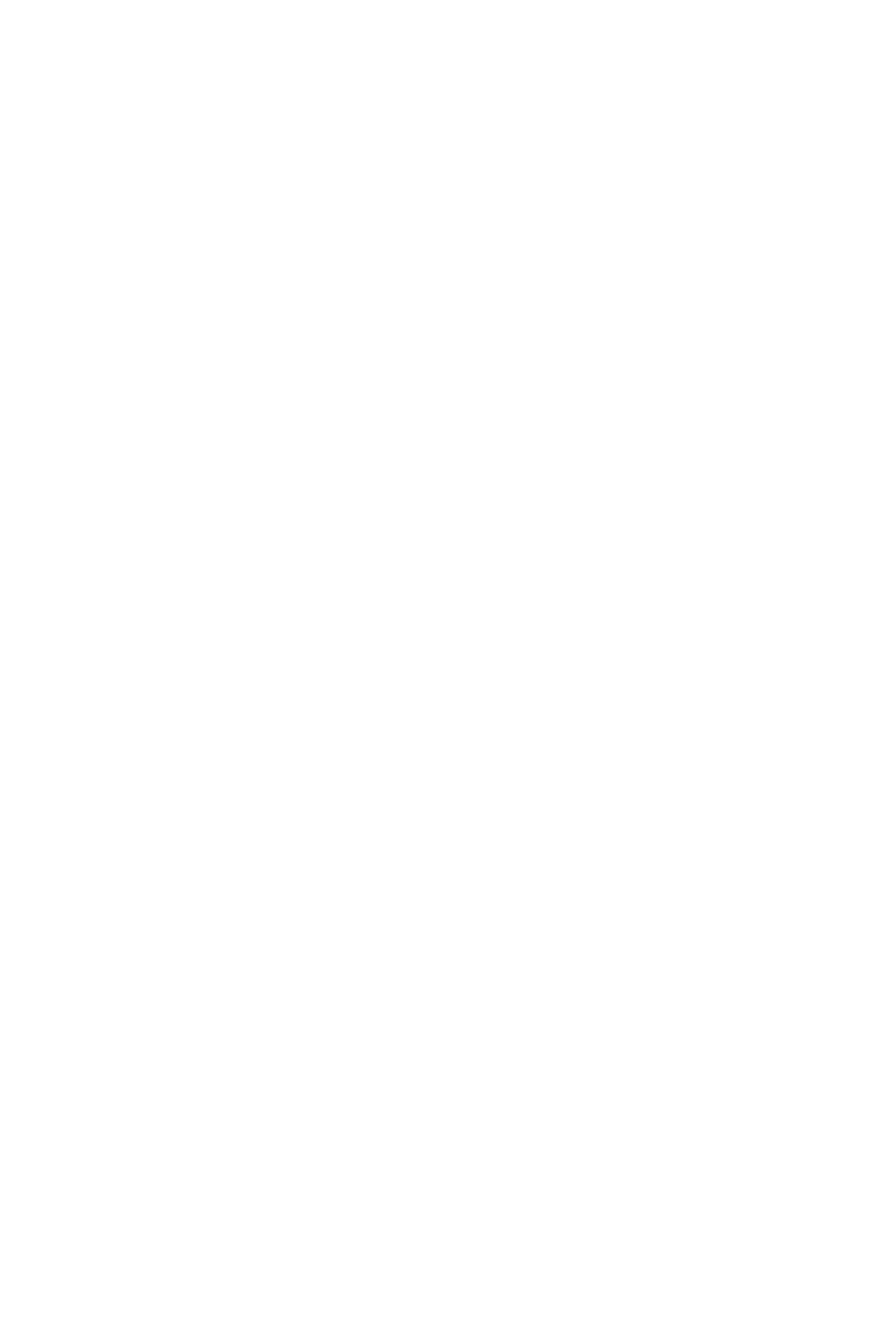
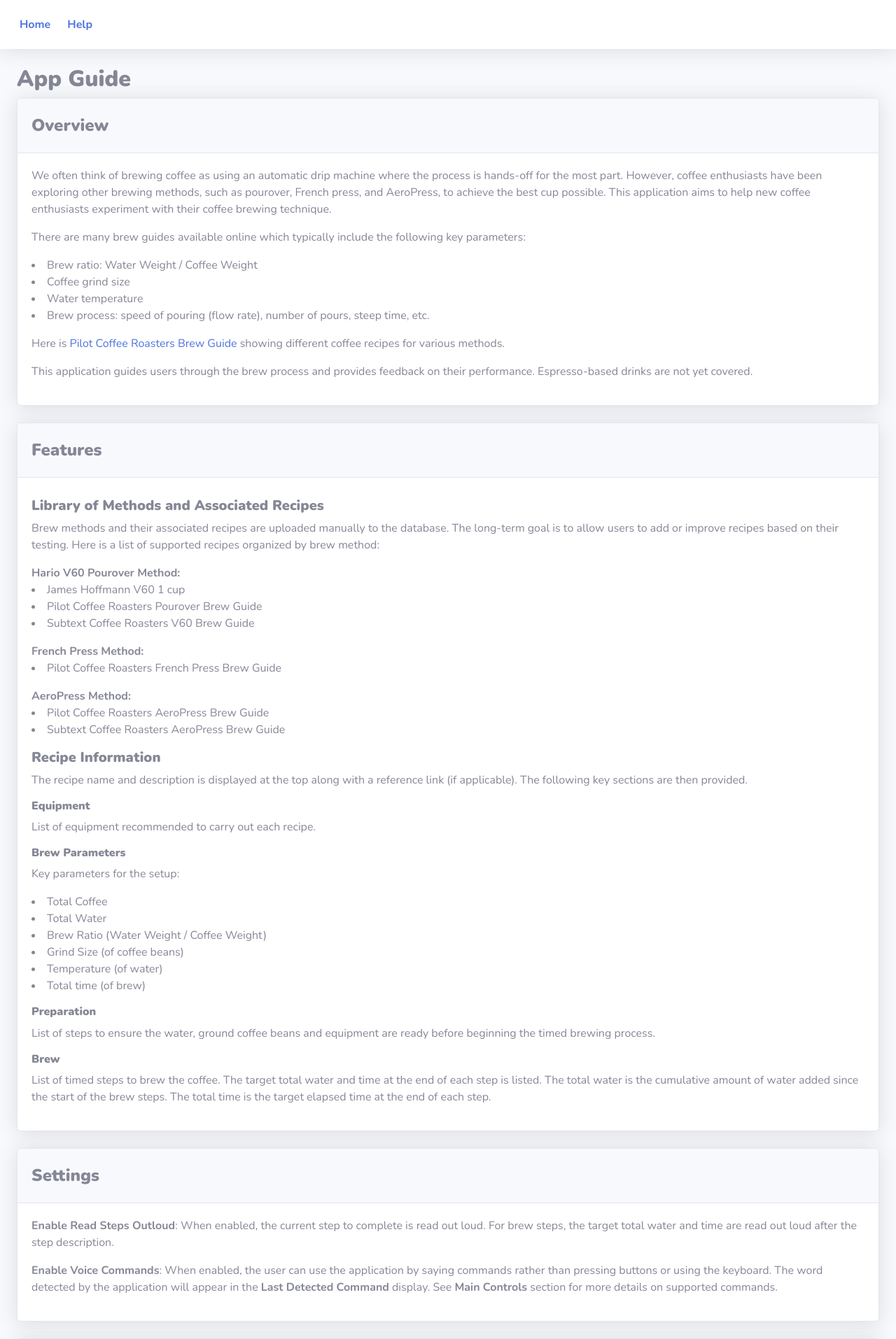
Before and after one commit to daniel-wai/CoffeeBrewHelperWeb, a Django app: page /help/ in a window 1280 px wide. Before the commit the part shown is empty. Shown: the top 1914 px of the page at 70% size. Before the commit the page ends 800 px from the top, so only its background shows below. Run offline with Django 5.2, Linux system fonts and the light colour scheme; some libraries are stand-ins or nearby versions.

Commit message:
Fill help page with ReadMe content about app.

```diff
--- a/coffee/brewhelper/templates/base.html
+++ b/coffee/brewhelper/templates/base.html
@@ -36,21 +36,54 @@
             list-style-position: inside;
         }
 
+        /* Bottom-right fixed element styling */
         .fixed-bottom-right {
             position: fixed;
             right: 0;
             bottom: 0;
             z-index: 1030;
         }
+
+        /* Override sidebar styling to hide unless mobile devices are used*/
+        @media (min-width: 768px) {
+            .sidebar {
+                width: 0 !important;
+            }
+            .sidebar.toggled {
+                overflow: visible;
+                width: 0 !important;
+            }
+        }
+        @media (max-width: 767.98px) {
+            .d-md-max-none {
+                display: none !important;
+            }
+        }
     </style>
 
     {% block page_styles %}{% endblock %}
 </head>
-<body>
+<body class="sidebar-toggled">
+    <!-- Topbar -->
+    <nav class="navbar navbar-expand navbar-light bg-white topbar  shadow">
+        <!-- Sidebar Toggle (Topbar) -->
+        <button id="sidebarToggleTop" class="btn btn-link d-md-none rounded-circle mr-3">
+            <i class="fa fa-bars"></i>
+        </button>
+        <span class="nav-item active d-md-max-none">
+            <a class="nav-link title-text" href="{% url 'home' %}">Home</a>
+        </span>
+        <span class="nav-item active d-md-max-none">
+            <a class="nav-link title-text" href="{% url 'help' %}">Help</a>
+        </span>
+    </nav>
+    <!-- End of Topbar -->
+
     <!-- Page Wrapper -->
     <div id="wrapper">
         <!-- Sidebar -->
-        <ul class="navbar-nav bg-gradient-primary sidebar sidebar-dark accordion" id="accordionSidebar">
+        <ul class="navbar-nav bg-gradient-primary sidebar sidebar-dark accordion toggled" id="accordionSidebar">
+            <a class="bg-dark" href="{% url 'home' %}">Home</a>
             <a class="bg-dark" href="{% url 'help' %}">Help</a>
         </ul>
         <!-- End of Sidebar -->
@@ -59,15 +92,6 @@
         <div id="content-wrapper" class="d-flex flex-column">
             <!-- Main Content -->
             <div id="content">
-                <!-- Topbar -->
-                <nav class="navbar navbar-expand navbar-light bg-white topbar mb-4 shadow">
-                    <!-- Sidebar Toggle (Topbar) -->
-                    <button id="sidebarToggleTop" class="btn btn-link d-md-none rounded-circle mr-3">
-                        <i class="fa fa-bars"></i>
-                    </button>
-                </nav>
-                <!-- End of Topbar -->
-
                 <!-- Begin Page Content -->
                 <div class="container-fluid">
                     <!-- Page-specific content will be inserted here -->
@@ -94,7 +118,8 @@
                 const sidebarWidth = sidebar.offsetWidth;
                 fixedBottomRight.style.width = `calc(100vw - ${sidebarWidth + scrollbarWidth}px)`;
             }
-
+            // Initial update if fixedBottomRight exists
+            if (fixedBottomRight) {
                     // Initial update
                     updateFixedBottomRightWidth();
 
@@ -103,9 +128,21 @@
 
                     // Update width when sidebar toggle button is clicked
                     document.getElementById('sidebarToggleTop').addEventListener('click', updateFixedBottomRightWidth);
+            }
         });
     </script>
+
+    <!-- Bootstrap core JavaScript-->
+    <script src="{% static 'vendor/jquery/jquery.min.js' %}"></script>
+    <script src="{% static 'vendor/bootstrap/js/bootstrap.bundle.min.js' %}"></script>
+
+    <!-- Core plugin JavaScript-->
+    <script src="{% static 'vendor/jquery-easing/jquery.easing.min.js' %}"></script>
+
+    <!-- Custom scripts for all pages-->
+    <script src="{% static 'js/sb-admin-2.min.js' %}"></script>
+
+    {% block page_scripts %}{% endblock %}
       <!-- End of Scripts-->
-    {% block page_scripts %}{% endblock %}
 </body>
 </html>
--- a/coffee/brewhelper/templates/help.html
+++ b/coffee/brewhelper/templates/help.html
@@ -0,0 +1,287 @@
+<!-- help.html -->
+{% extends 'base.html' %}
+
+{% block title %}App Guide{% endblock %}
+
+{% block page_content %}
+    <h1 class="h2 pt-3">App Guide</h1>
+
+    <div class="card shadow mb-4">
+        <div class="card-header py-3">
+            <h2 class="h4">Overview</h2>
+        </div>
+        <div class="card-body">
+            <p>We often think of brewing coffee as using an automatic drip machine where the process is
+                hands-off for the most part. However, coffee enthusiasts have been exploring other brewing methods,
+                such as pourover, French press, and AeroPress, to achieve the best cup possible.
+                This application aims to help new coffee enthusiasts experiment with their coffee brewing technique.
+            </p>
+
+            <p>There are many brew guides available online which typically include the following key parameters:</p>
+                    <ul class="list-inline-bullet">
+                        <li>Brew ratio: Water Weight / Coffee Weight</li>
+                        <li>Coffee grind size</li>
+                        <li>Water temperature</li>
+                        <li>Brew process: speed of pouring (flow rate), number of pours, steep time, etc.</li>
+                    </ul>
+                Here is
+                <a href="https://www.pilotcoffeeroasters.com/learn/brew-guides/">
+                    Pilot Coffee Roasters Brew Guide
+                </a>
+                showing different coffee recipes for various methods.
+            </p>
+
+            <p>This application guides users through the brew process and provides feedback on
+                their performance. Espresso-based drinks are not yet covered.
+            </p>
+        </div>
+    </div>
+    <div class="card shadow mb-4">
+        <div class="card-header py-3">
+            <h2 class="h4">Features</h2>
+        </div>
+        <div class="card-body">
+
+            <h3 class="h5">Library of Methods and Associated Recipes</h3>
+
+            <p>Brew methods and their associated recipes are uploaded manually to the database.
+                The long-term goal is to allow users to add or improve recipes based on their testing.
+                Here is a list of supported recipes organized by brew method:
+            </p>
+
+            <div>
+                <span class="title-text">Hario V60 Pourover Method:</span>
+                <ul class="list-inline-bullet">
+                    <li>James Hoffmann V60 1 cup</li>
+                    <li>Pilot Coffee Roasters Pourover Brew Guide</li>
+                    <li>Subtext Coffee Roasters V60 Brew Guide</li>
+                </ul>
+            </div>
+            <div>
+                <span class="title-text">French Press Method:</span>
+                <ul class="list-inline-bullet">
+                    <li>Pilot Coffee Roasters French Press Brew Guide</li>
+                </ul>
+            </div>
+            <div>
+                <span class="title-text">AeroPress Method:</span>
+                <ul class="list-inline-bullet">
+                    <li>Pilot Coffee Roasters AeroPress Brew Guide</li>
+                    <li>Subtext Coffee Roasters AeroPress Brew Guide</li>
+                </ul>
+            </div>
+
+            <h3 class="h5">Recipe Information</h3>
+            <p>The recipe name and description is displayed at the top along with a reference link (if applicable).
+                The following key sections are then provided.</p>
+
+            <h4 class="h6">Equipment</h4>
+            <p>List of equipment recommended to carry out each recipe.</p>
+
+            <h4 class="h6">Brew Parameters</h4>
+            <p>Key parameters for the setup:</p>
+            <ul class="list-inline-bullet">
+                <li>Total Coffee</li>
+                <li>Total Water</li>
+                <li>Brew Ratio (Water Weight / Coffee Weight)</li>
+                <li>Grind Size (of coffee beans)</li>
+                <li>Temperature (of water)</li>
+                <li>Total time (of brew)</li>
+            </ul>
+
+            <h4 class="h6">Preparation</h4>
+            <p>List of steps to ensure the water, ground coffee beans and equipment are ready
+                before beginning the timed brewing process.
+            </p>
+
+            <h4 class="h6">Brew</h4>
+            <p>List of timed steps to brew the coffee. The target total water and time at the end of each step is listed. The total water is the cumulative
+                amount of water added since the start of the brew steps. The total time is the target elapsed time at the
+                end of each step.
+            </p>
+        </div>
+    </div>
+
+
+    <div class="card shadow mb-4">
+        <div class="card-header py-3">
+            <h2 class="h4">Settings</h2>
+        </div>
+        <div class="card-body">
+            <p><span class="title-text">Enable Read Steps Outloud</span>:
+                When enabled, the current step to complete is read out loud.
+                For brew steps, the target total water and time are read out loud after the step description.
+            </p>
+            <p><span class="title-text">Enable Voice Commands</span>: When enabled, the user can use the
+                application by saying commands rather than pressing buttons or using the keyboard.
+                The word detected by the application will appear in the
+                <span class="title-text">Last Detected Command</span> display.
+                See <span class="title-text">Main Controls</span> section for more details on supported commands.
+            </p>
+        </div>
+    </div>
+
+
+    <div class="card shadow mb-4">
+        <div class="card-header py-3">
+            <h2 class="h4">Main Controls</h2>
+        </div>
+        <div class="card-body">
+
+            <p>The main controls are located at the bottom of the application along with
+                the <span class="title-text">Elapsed Time</span> during the <span class="title-text">Brew</span> steps.
+                The commands change according to the current stage of the recipe. A command can be executed
+                by pressing a button, pressing a key or by saying a keyword if
+                <span class="title-text">Enable Voice Command</span> is checked.
+            </p>
+            <p>Here is a summary of the functionality of the main controls at each stage of brewing:</p>
+
+            <div class="mb-4">
+                <h4 class="h6">Recipe Not Started:</h4>
+                <div class="my-2">
+                    <span class="title-text">Prepare:</span>
+                    <span>Starts <span class="title-text">Preparation</span> steps - try pressing the shift key or saying "prepare"</span>
+                </div>
+                <div class="my-2">
+                    <span class="title-text">Reset:</span>
+                    <span>Not used</span>
+                </div>
+                <div class="my-2">
+                    <span class="title-text">Next:</span>
+                    <span>Not used</span>
+                </div>
+            </div>
+
+            <div class="mb-4">
+                <h4 class="h6">During Preparation Steps:</h4>
+                <div class="my-2">
+                    <span class="title-text">Start:</span>
+                    <span>Skip to <span class="title-text">Brew</span> steps - try pressing shift key or saying "start"</span>
+                </div>
+                <div class="my-2">
+                    <span class="title-text">Reset:</span>
+                    <span>Restart recipe - try pressing the ctrl key or saying "reset"</span>
+                </div>
+                <div class="my-2">
+                    <span class="title-text">Next:</span>
+                    <span>Go to next step - try pressing the spacebar or saying "next"</span>
+                </div>
+            </div>
+
+            <div class="mb-4">
+                <h4 class="h6">During Brew Steps:</h4>
+                <div class="my-2">
+                    <span class="title-text">Start/Pause:</span>
+                    <span>Start/pause timer - try pressing shift key or saying "start"/"pause"</span>
+                </div>
+                <div class="my-2">
+                    <span class="title-text">Reset:</span>
+                    <span>Restart recipe - try pressing the ctrl key or saying "reset"</span>
+                </div>
+                <div class="my-2">
+                    <span class="title-text">Record:</span>
+                    <span>Record elapsed time for current step - try pressing the spacebar or saying "record"</span>
+                </div>
+            </div>
+        </div>
+    </div>
+
+    <div class="card shadow mb-4">
+        <div class="card-header py-3">
+            <h2 class="h4">Typical Workflow</h2>
+        </div>
+        <div class="card-body">
+            <div class="mb-3">
+                <div class="row mb-3">
+                    <div class="col-md-12">
+                        <span class="title-text">Step 1:</span>
+                        <span>
+                            Select a <span class="title-text">Brew Method</span> from the dropdown menu on the top left.
+                            The <span class="title-text">Recipe</span> dropdown menu will populate with all recipes which
+                            use this brew method.
+                        </span>
+                    </div>
+                </div>
+                <div class="row mb-3">
+                    <div class="col-md-12">
+                        <span class="title-text">Step 2:</span>
+                        <span>
+                            Select a recipe from the <span class="title-text">Recipe</span> dropdown menu.
+                            Press <span class="title-text">Load</span>. Recipe information will be loaded onto the page.
+                        </span>
+                    </div>
+                </div>
+                <div class="row mb-3">
+                    <div class="col-md-12">
+                        <span class="title-text">Step 3:</span>
+                        <span>
+                            Use the <span class="title-text">Equipment</span> list to gather all required tools before you begin.
+                        </span>
+                    </div>
+                </div>
+                <div class="row mb-3">
+                    <div class="col-md-12">
+                        <span class="title-text">Step 4:</span>
+                        <span>
+                            Review your settings.
+                            Check the <span class="title-text">Enable Read Step Outloud</span> checkbox to hear the step description read outloud.
+                            Check the <span class="title-text">Enable Voice Command</span> checkbox to use the application by saying the command.
+                        </span>
+                    </div>
+                </div>
+                <div class="row mb-3">
+                    <div class="col-md-12">
+                        <span class="title-text">Step 5:</span>
+                        <span>
+                            Begin the <span class="title-text">Preparation</span> steps by pressing the
+                            <span class="title-text">Prepare</span> button, by pressing the shift key or
+                            by saying "prepare"</span>.
+                            The first step is highlighted. To highlight the next step,
+                            press the <span class="title-text">Next</span> button, press the spacebar or say "next".
+                            Complete all the preparation steps.
+                        </span>
+                    </div>
+                </div>
+                <div class="row mb-3">
+                    <div class="col-md-12">
+                        <span class="title-text">Step 6:</span>
+                        <span>
+                            Begin the <span class="title-text">Brew</span> steps by pressing the
+                            <span class="title-text">Start</span> button, by pressing the shift key or
+                            by saying "start"</span>. The timer will start and the <span class="title-text">Elapsed Time</span> is displayed at the bottom of the application.
+                            You should hear audible beeps at the start of each step and 3 seconds before the end of each step.
+                            Record the elapsed time to complete each brew step by pressing the <span class="title-text">Record</span> button,
+                            by pressing the spacebar or by saying "record". Reviewing the recorded times is useful for mastering the recipe.
+                            To pause the timer, press the <span class="title-text">Pause</span> button, press the shift key or say "pause".
+                            For the most accurate time measurement, it is best not to pause the timer during brewing.
+                            Complete all the brew steps.
+                        </span>
+                    </div>
+                </div>
+                <div class="row mb-3">
+                    <div class="col-md-12">
+                        <span class="title-text">Step 7:</span>
+                        <span>
+                            Allow the coffee to cool to a drinkable temperature, then take a sip!
+                            Achieving the target time and water at each step are just some of many
+                            factors that influence the taste and mouthfeel.
+                            Experiment with different recipes and adjust brewing parameters to
+                            discover your favorite cup!
+                        </span>
+                    </div>
+                </div>
+                <div class="row mb-3">
+                    <div class="col-md-12">
+                        <span class="title-text">Step 8:</span>
+                        <span>
+                            To reset all steps, press the <span class="title-text">Reset</span> button, press the ctrl key or say "reset".
+                        </span>
+                    </div>
+                </div>
+            </div>
+        </div>
+    </div>
+
+{% endblock %}
+
+{% block page_scripts %}{% endblock %}
```
Also changed, not shown: coffee/brewhelper/templates/home.html (+0 -14 lines). Lines whose indentation alone changed are shown as unchanged.
